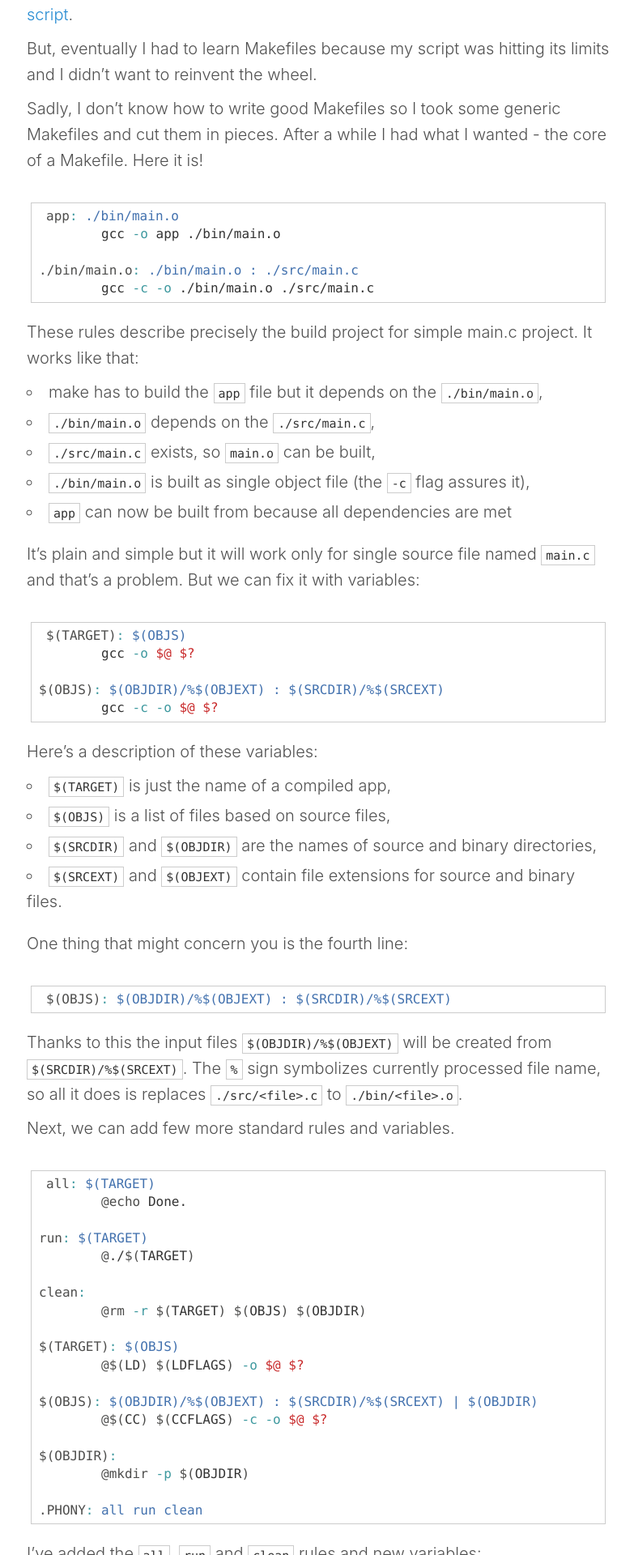
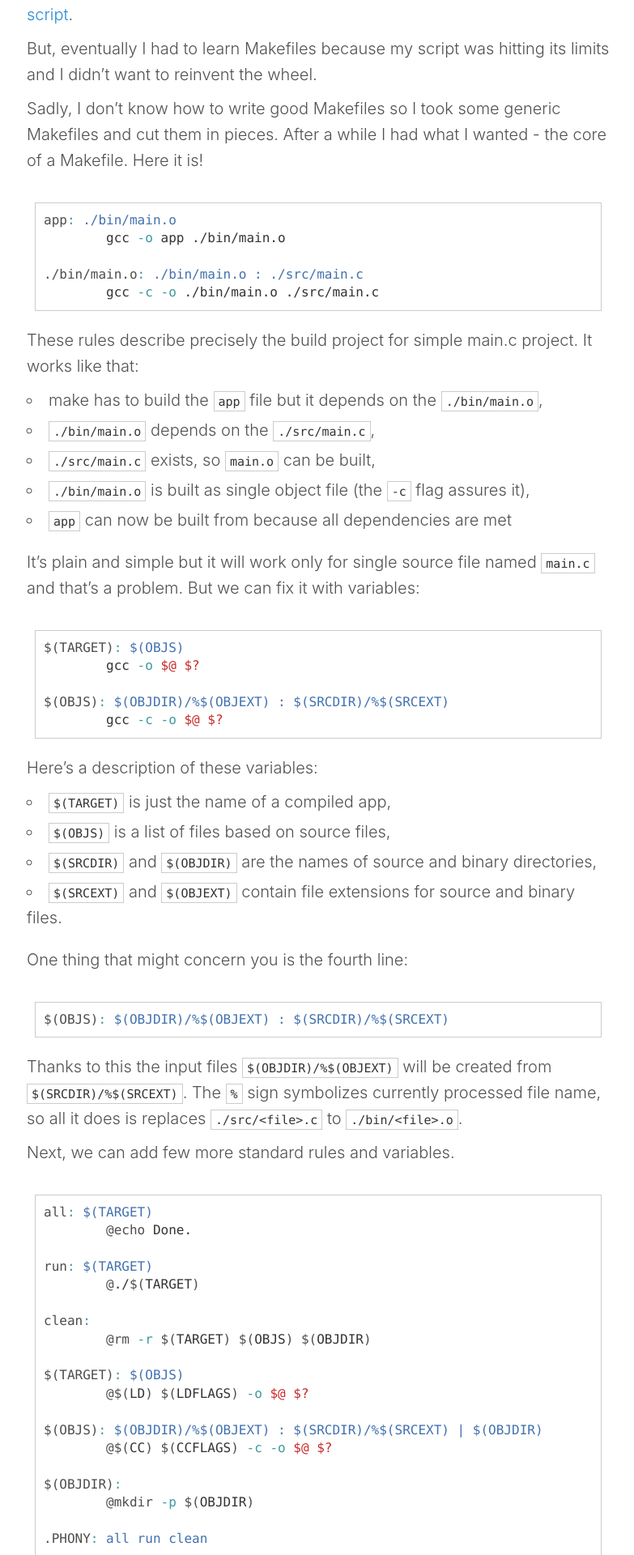
Before and after one commit to arturtamborski/arturtamborski.github.io, a Jekyll site: the page built from _posts/2018-03-20-simple-generic-makefile.md, in a window 1280 px wide. Shown: the part 480-2400 px from the top of the page at 81% size, without its empty margins (247-1030 px from the left). Built offline with Jekyll 4.4.1, drawn with Linux system fonts in a browser that asks for light colours; comment, search, counter and statistics services are not loaded; some of the changed text lies outside the part shown.

Commit message:
fix padding in code blocks

```diff
--- a/_includes/style.scss
+++ b/_includes/style.scss
@@ -187,7 +187,7 @@ pre code {
 
 .highlight {
   overflow-y: auto;
-  padding: 0.5rem 0.25rem;
+  padding: 0.5rem 0.5rem;
 }
 
 .highlight pre {
@@ -508,7 +508,7 @@ tbody tr:nth-child(odd) th {
 
 .highlight pre,
 .highlight code,
-.highlight .hll { background-color: inherit; padding: 5px 9px; }
+.highlight .hll { background-color: inherit; }
 .highlight .c { color: #8e908c } /* Comment */
 .highlight .err { color: #c82829 } /* Error */
 .highlight .k { color: #8959a8 } /* Keyword */
```
